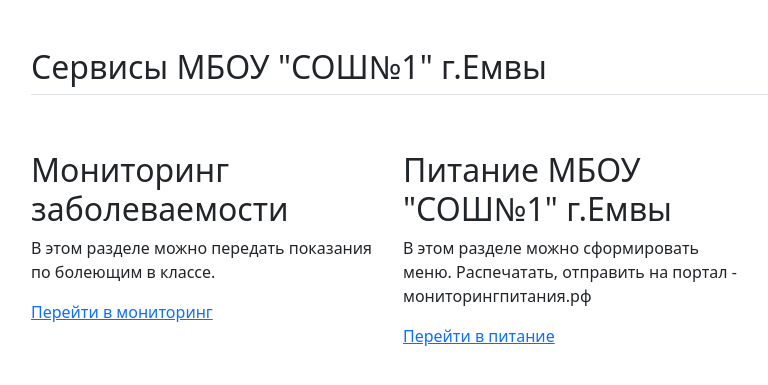
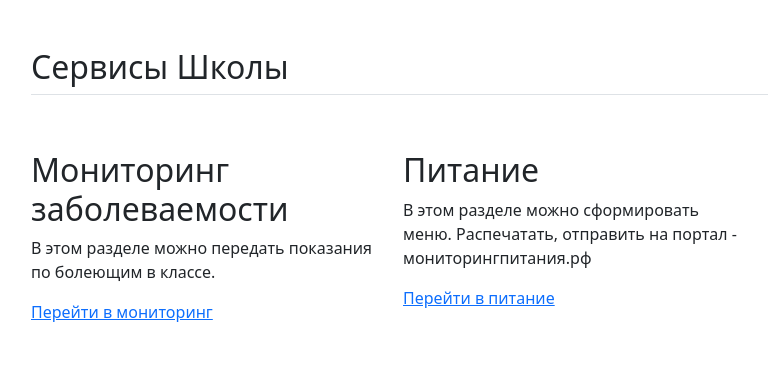
Before and after one commit to Oper/food_monitoring, a FastAPI app: page / in a window 1280 px wide. Shown: the top 385 px of the page, without its empty margins (63-831 px from the left). Run offline with FastAPI, Linux system fonts and the light colour scheme.

Commit message:
Исправил наименование школы, наименование получает из файла настроек .env

```diff
--- a/app/templates/admin_monitoring.html
+++ b/app/templates/admin_monitoring.html
@@ -98,7 +98,7 @@
             <li class="nav-item"><a href="../monitoring/admin" class="nav-link px-2 text-body-secondary">Панель управления</a></li>
             <li class="nav-item"><a href="/auth/logout" class="nav-link px-2 text-body-secondary">Выход</a></li>
         </ul>
-        <p class="text-center text-body-secondary">© 2024 МБОУ "Средняя общеобразовательная школа №1" г.Емвы</p>
+        <p class="text-center text-body-secondary">2024 - {{ date_current.year }} © {{ title_school }}</p>
     </footer>
 </div>
 </body>
--- a/app/templates/admin_nutritions.html
+++ b/app/templates/admin_nutritions.html
@@ -372,7 +372,7 @@
 </div>
 
 <footer class="py-3 my-4">
-    <p class="text-center text-body-secondary">2024 © МБОУ "Средняя общеобразовательная школа №1" г.Емвы</p>
+    <p class="text-center text-body-secondary">2024 - {{ date_current.year }} © {{ title_school }}</p>
 </footer>
 </body>
 <script>
--- a/app/templates/analysis.html
+++ b/app/templates/analysis.html
@@ -75,7 +75,7 @@
             <li class="nav-item"><a href="../analysis" class="nav-link px-2 text-body-secondary">Анализ
                 заболеваемости</a></li>
         </ul>
-        <p class="text-center text-body-secondary">2024 © МБОУ "Средняя общеобразовательная школа №1" г.Емвы</p>
+        <p class="text-center text-body-secondary">2024 - {{ date_current.year }} © {{ title_school }}</p>
     </footer>
 </div>
 <script>
--- a/app/templates/main.html
+++ b/app/templates/main.html
@@ -11,7 +11,7 @@
 </head>
 <body>
 <div class="container px-4 py-5" id="featured-3">
-    <h2 class="pb-2 border-bottom">Сервисы МБОУ "СОШ№1" г.Емвы</h2>
+    <h2 class="pb-2 border-bottom">Сервисы Школы</h2>
     <div class="row g-4 py-5 row-cols-1 row-cols-lg-3">
         <div class="feature col">
             <h3 class="fs-2 text-body-emphasis">Мониторинг заболеваемости</h3>
@@ -24,7 +24,7 @@
             </a>
         </div>
         <div class="feature col">
-            <h3 class="fs-2 text-body-emphasis">Питание МБОУ "СОШ№1" г.Емвы</h3>
+            <h3 class="fs-2 text-body-emphasis">Питание</h3>
             <p>В этом разделе можно сформировать меню. Распечатать, отправить на портал - мониторингпитания.рф</p>
             <a href="/nutritions" class="icon-link">
                 Перейти в питание
--- a/app/templates/menu_today.html
+++ b/app/templates/menu_today.html
@@ -50,7 +50,7 @@
         {% endfor %}
     </div>
 <footer class="py-3 my-4">
-    <p class="text-center text-body-secondary">2024 © МБОУ "Средняя общеобразовательная школа №1" г.Емвы</p>
+    <p class="text-center text-body-secondary">2024 - {{ date_current.year }} © {{ title_school }}</p>
 </footer>
 </div>
 </body>
--- a/app/templates/monitoring.html
+++ b/app/templates/monitoring.html
@@ -175,7 +175,7 @@
             <li class="nav-item"><a href="../monitoring/analysis" class="nav-link px-2 text-body-secondary">Анализ
                 заболеваемости</a></li>
         </ul>
-        <p class="text-center text-body-secondary">2024 - {{ date_current.year }} © МБОУ "Средняя общеобразовательная школа №1" г.Емвы</p>
+        <p class="text-center text-body-secondary">2024 - {{ date_current.year }} © {{ title_school }}</p>
     </footer>
 </div>
 </body>
--- a/app/templates/nutritions.html
+++ b/app/templates/nutritions.html
@@ -38,7 +38,7 @@
     {% endfor %}
 </div>
 <footer class="py-3 my-4">
-    <p class="text-center text-body-secondary">2024 © МБОУ "Средняя общеобразовательная школа №1" г.Емвы</p>
+    <p class="text-center text-body-secondary">2024 - {{ date_current.year }} © {{ title_school }}</p>
 </footer>
 </div>
 </body>
```
